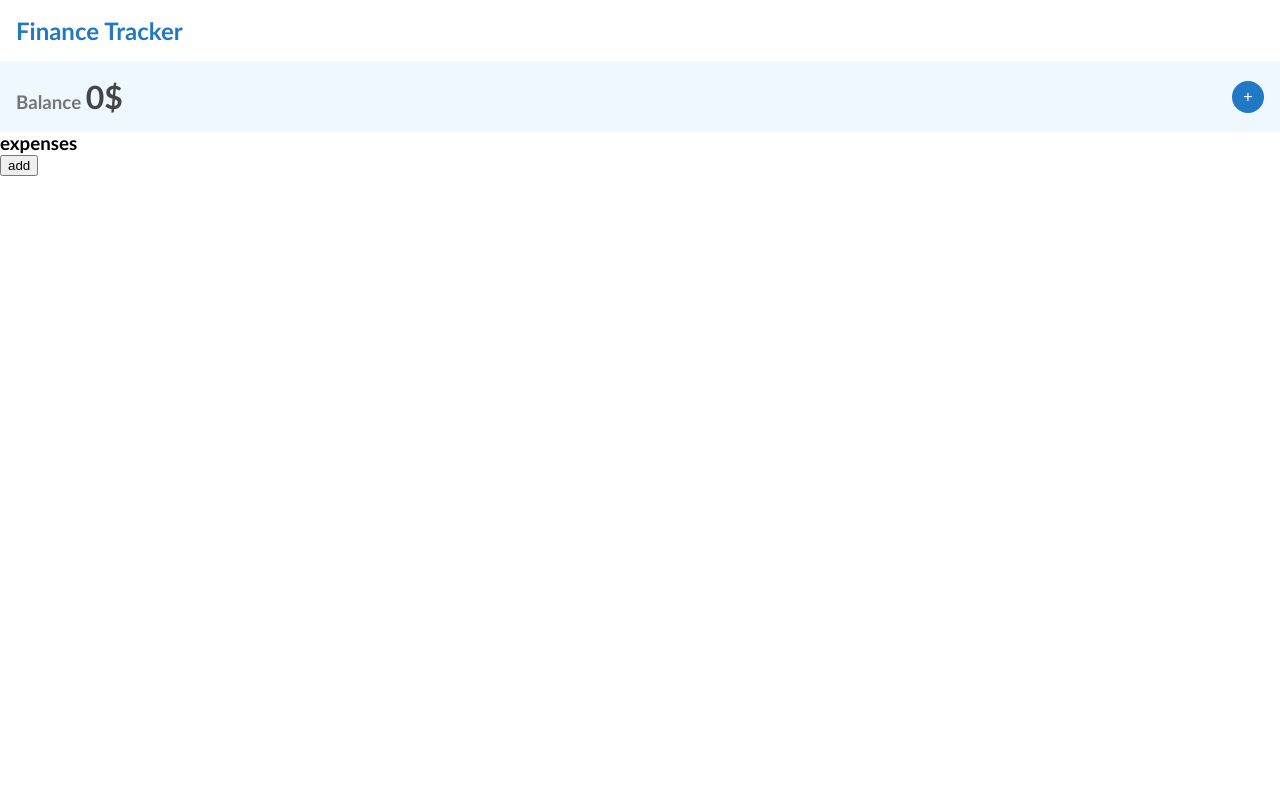
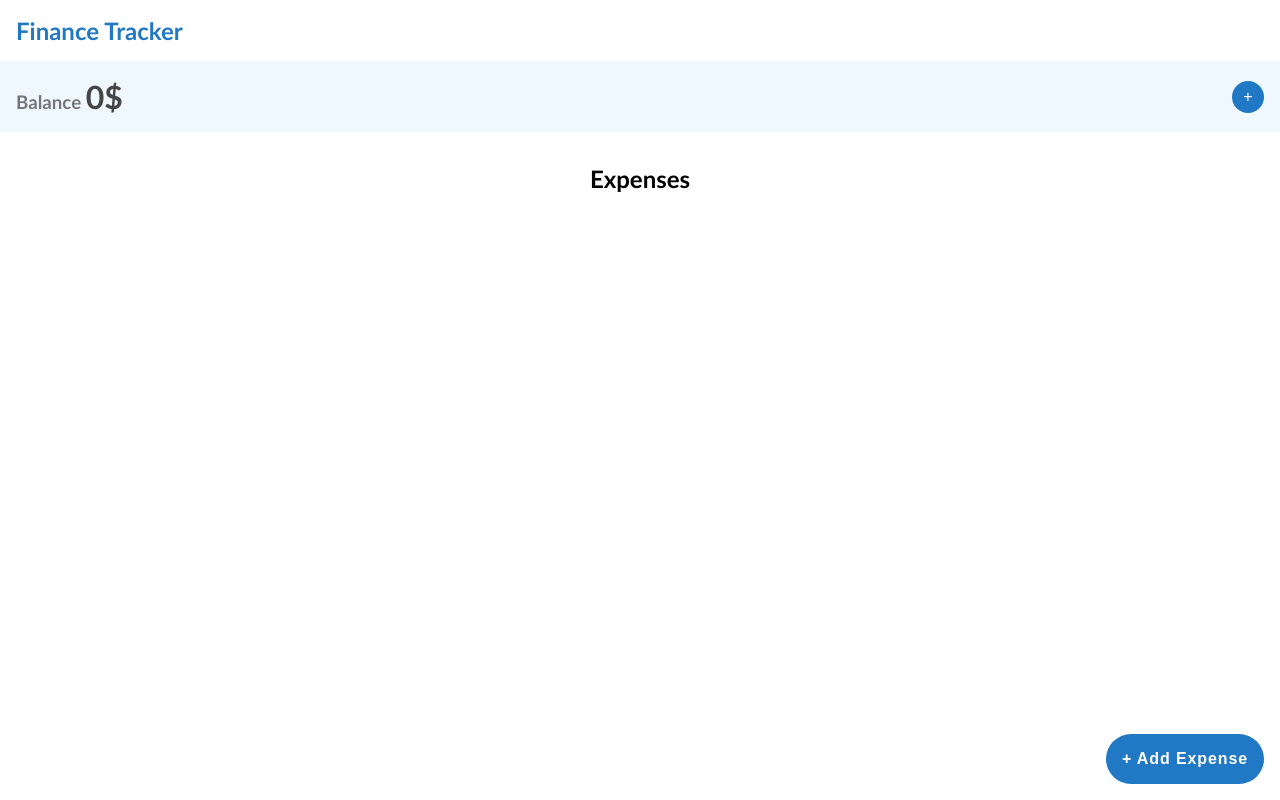
Before and after one commit to Amir-username/finance-tracker-vue, a Vue app: page / in a window 1280 px wide. Built offline with nearby package versions, Linux system fonts and the light colour scheme.

Commit message:
update add expense button UI

```diff
--- a/src/App.vue
+++ b/src/App.vue
@@ -29,10 +29,10 @@ const isAddFormOpen = ref(false);
 <template>
   <Header />
   <main>
-    <div class="expenses-list-header">
-      <h3>expenses</h3>
-      <button @click="isAddFormOpen = !isAddFormOpen">add</button>
-    </div>
+    <h3>expenses</h3>
+    <button class="btn-add-expense" @click="isAddFormOpen = !isAddFormOpen">
+      + add expense
+    </button>
     <ExpenseList />
     <AddExpenseForm v-show="isAddFormOpen" v-model="isAddFormOpen" />
   </main>
@@ -40,6 +40,25 @@ const isAddFormOpen = ref(false);
 </template>
 
 <style scoped>
+h3 {
+  padding: 2rem 1rem;
+  font-size: 1.5rem;
+  text-align: center;
+  text-transform: capitalize;
+}
 
-
+.btn-add-expense {
+  position: absolute;
+  right: 1rem;
+  bottom: 1rem;
+  padding: 1rem;
+  border-radius: 32px;
+  background-color: var(--primary);
+  color: white;
+  border: none;
+  font-size: 1rem;
+  text-transform: capitalize;
+  letter-spacing: 0.1ch;
+  font-weight: 600;
+}
 </style>
```
